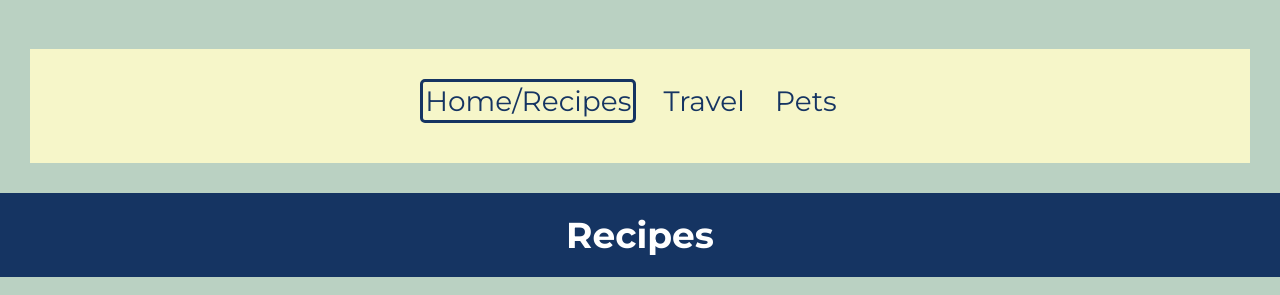
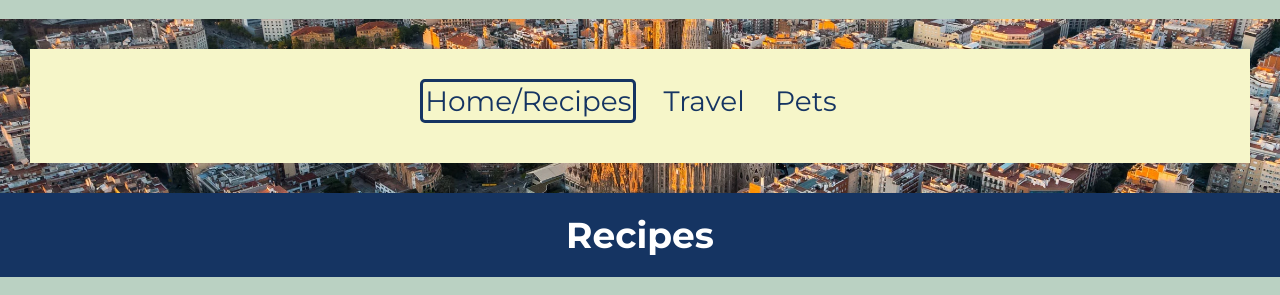
Before and after one commit to atorell/complete_common_project, a plain HTML site: page index.html in a window 1280 px wide. Shown: the top 295 px of the page. Drawn offline with Linux system fonts and the light colour scheme.

Commit message:
Update style.css

```diff
--- a/css/style.css
+++ b/css/style.css
@@ -319,7 +319,7 @@ figure figcaption {
     }
 
     nav {
-        background-image: url('.../images/barcelona_pg1.jpg');
+        background-image: url('/images/barcelona_pg1.jpg');
         background-size: cover;
         background-position: center center;
         background-repeat: no-repeat;
```
